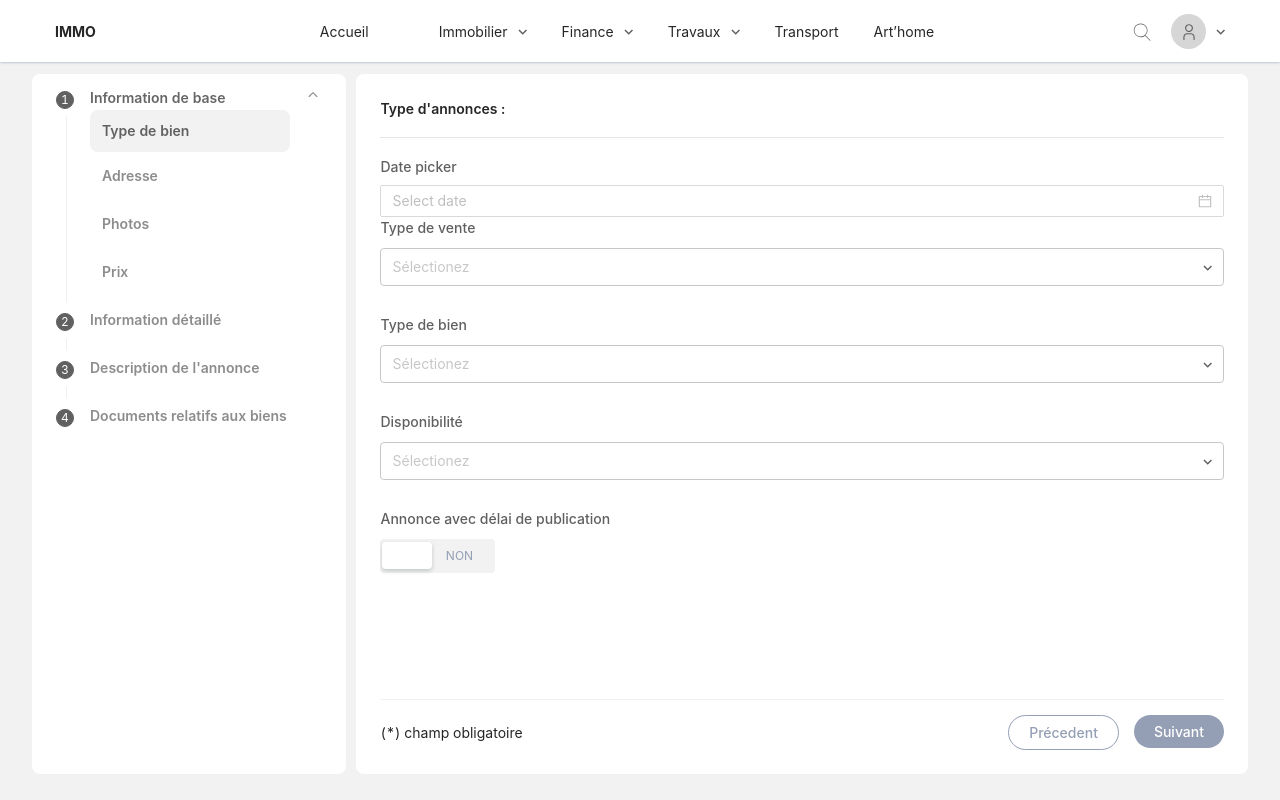
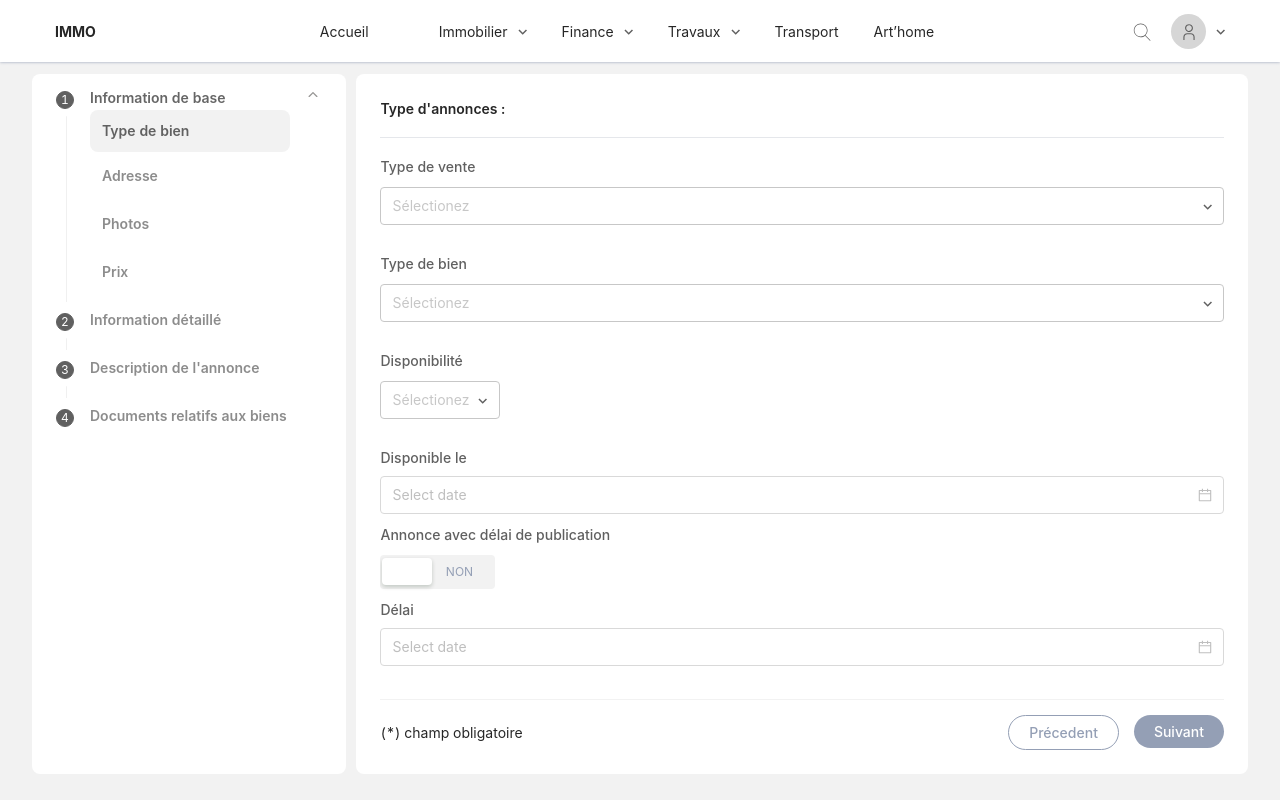
Before and after one commit to marion586/front-office-invest, a Vue app: page /ajouter in a window 1280 px wide. Built offline with nearby package versions, Linux system fonts and the light colour scheme.

Commit message:
Quelque modif sur l'input type date

```diff
--- a/src/components/Common/InputDate/InputDate.vue
+++ b/src/components/Common/InputDate/InputDate.vue
@@ -5,10 +5,11 @@ import { ref, watch } from "vue";
 const date = ref();
 const emit = defineEmits(["handleChange"])
 
-
-watch(() => date.value, (first, second) => {
-      console.log("First\n", first);
-      console.log("Second\n", second);
+const props = defineProps({
+      label : {
+            type : String,
+            default : ""
+      }
 })
 
 function changeDate(date){
@@ -19,7 +20,7 @@ function changeDate(date){
 
 <template>
       <Space class="date__space">
-            <label for="" class="date__label">Date picker</label>
+            <label for="" class="date__label">{{props.label}}</label>
             <DatePicker
                   format="DD-MM-YYYY"
                   class="date__item"
@@ -30,12 +31,26 @@ function changeDate(date){
 </template>
 
 <style lang="scss" scoped>
+      .ant-picker-focused{
+            // border-color: var(--color-primary);
+            border: solid var(--color-primary) 1px;
+            box-shadow: none;
+      }
+
+      .ant-picker{
+            height: 38px;
+            cursor: pointer;
+            border-radius: 4px;
+      }
+      .ant-picker:hover{
+            border-color: var(--color-primary);
+      }
       .ant-space-align-center{
             align-items: initial;
       }
-      .ant-picker:hover, .ant-picker-focused{
-            border-color : "red"
-      }
+      // .ant-picker:hover, .ant-picker-focused{
+      //       border-color : "red"
+      // }
       .date{
             &__space {
                   @apply w-[100%] flex flex-col flex-1;
--- a/src/pages/addProduct/components/PropertyType/PropertyType.vue
+++ b/src/pages/addProduct/components/PropertyType/PropertyType.vue
@@ -26,13 +26,9 @@
         <div class="info__body">
             <p class="info__title">Type d'annonces :</p>
             <hr class="info__divider" />
-
-            <InputDate
-                @handleChange="handleChangeDate"
-            />
-
             <div class="info__input-container">
-                <div class="info__input-item" v-for="item in element">
+                <div class="info__input-item" v-for="item in element" :key="item.id">
+                    <div class="" :class="[item.subOptions ? 'flex flex-row' :'']">
                         <SelectInput
                             v-if="item.type === 'select'"
                             :label="item.label"
@@ -44,6 +40,13 @@
                                 :item-label="item.label"
                                 v-else-if="item.type === 'switch'"
                         />
+                    </div>
+                    <div class="" v-for="sub in item.subOptions">
+                        <InputDate
+                            :label="sub.label"
+                            @handleChange="handleChangeDate"
+                        />
+                    </div>
                 </div>
             </div>
         </div>
--- a/src/pages/addProduct/components/PropertyType/data.ts
+++ b/src/pages/addProduct/components/PropertyType/data.ts
@@ -82,6 +82,14 @@ export const data : List[] = [
                         id : 0,
                         name : "immediat"
                   }
+            ],
+            subOptions : [
+                  {
+                        id : 0,
+                        label : 'Délai',
+                        type: "date",
+                        name : ""
+                  }
             ]
       },
       {
```
Lines whose indentation alone changed are shown as unchanged.
